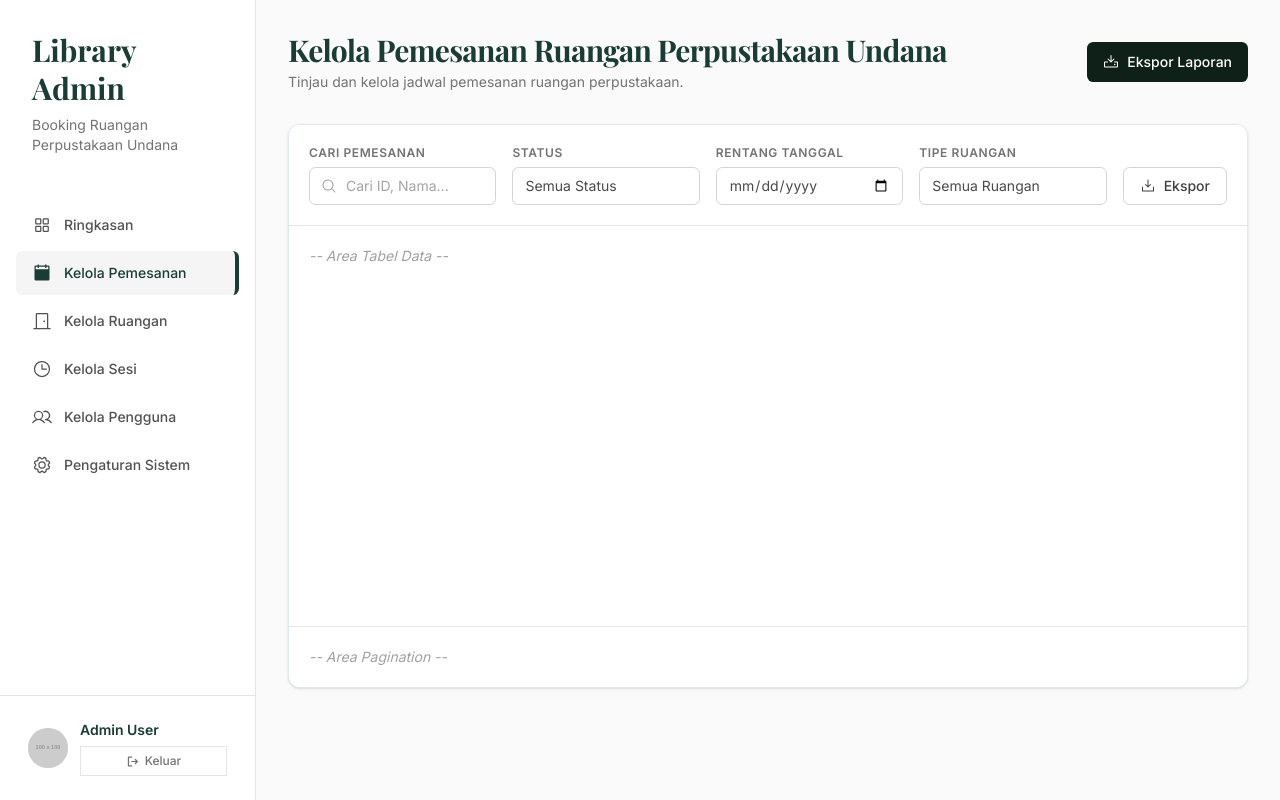
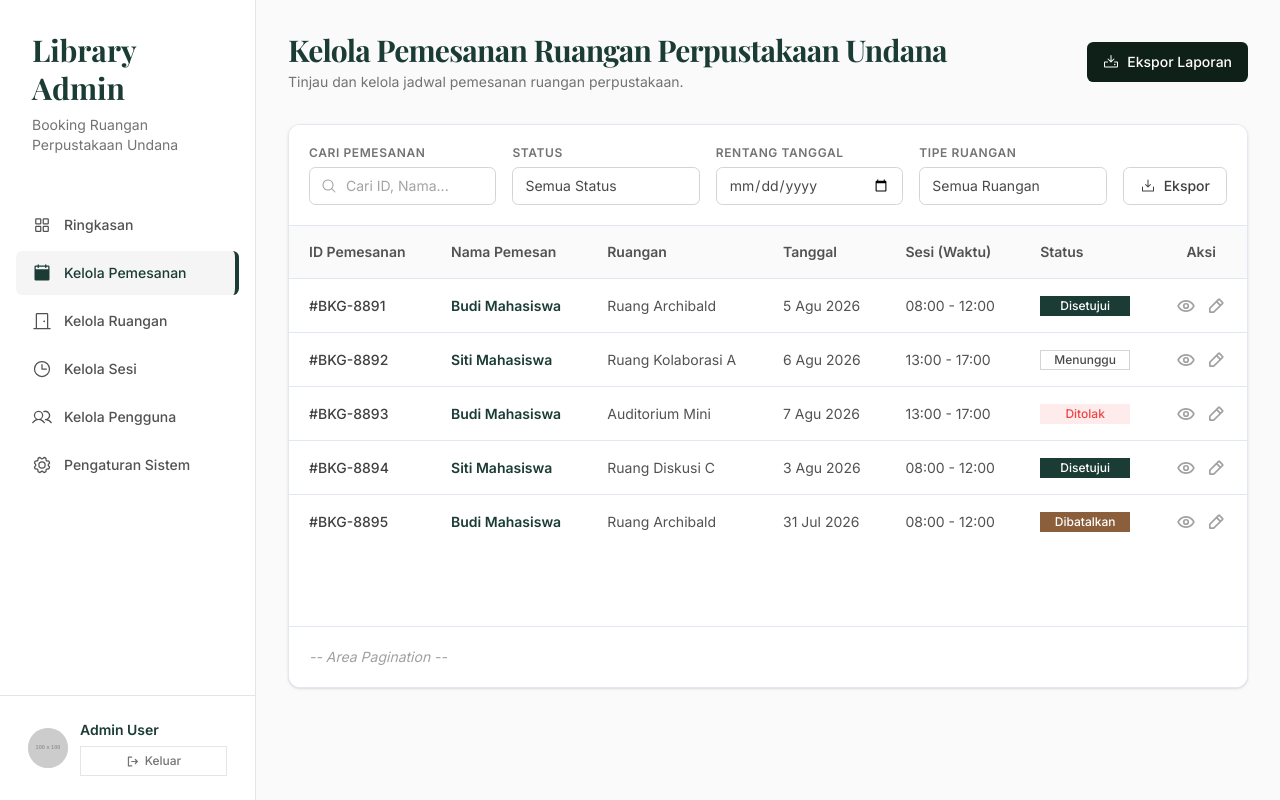
Before and after one commit to legacyditt/booking-room-perpusUndana, a Next.js app in the folder frontend/: page /admin/reservations in a window 1280 px wide. Built offline with nearby package versions, Linux system fonts and the light colour scheme; a web font is replaced by a local one.

Commit message:
feat(admin): implement reservation table with shadcn badges

```diff
--- a/frontend/src/app/(admin)/admin/reservations/page.tsx
+++ b/frontend/src/app/(admin)/admin/reservations/page.tsx
@@ -3,6 +3,7 @@
 import React from "react";
 import { DownloadIcon } from "@phosphor-icons/react";
 import { ReservationFilters } from "@/features/admin/components/ReservationFilters";
+import { ReservationTable } from "@/features/admin/components/ReservationTable";
 
 export default function AdminReservationsPage() {
   return (
@@ -25,15 +26,12 @@ export default function AdminReservationsPage() {
 
       {/* ── Kontainer Utama (Filter, Tabel, Pagination) ── */}
       <div className="bg-white border border-[#E2E8F0] rounded-xl shadow-sm overflow-hidden flex flex-col">
-
         {/* Filter Bar */}
         <ReservationFilters />
 
-        {/* Placeholder: Tabel Data */}
-        <div className="flex-1 p-5 min-h-[400px]">
-          <p className="text-sm text-neutral-400 italic">
-            -- Area Tabel Data --
-          </p>
+        {/* Area Tabel Data */}
+        <div className="flex-1 min-h-[400px]">
+          <ReservationTable />
         </div>
 
         {/* Placeholder: Pagination */}
--- a/frontend/src/features/admin/components/ReservationFilters.tsx
+++ b/frontend/src/features/admin/components/ReservationFilters.tsx
@@ -60,7 +60,6 @@ export function ReservationFilters() {
               <option value="all">Semua Ruangan</option>
               <option value="regular">Reguler</option>
               <option value="premium">Premium</option>
-              <option value="discussion">Ruang Diskusi</option>
             </select>
           </div>
 
--- /dev/null
+++ b/frontend/src/features/admin/components/ReservationTable.tsx
@@ -0,0 +1,93 @@
+"use client";
+
+import React from "react";
+import { Eye, PencilSimple } from "@phosphor-icons/react";
+import { mockRecentBookings } from "@/data/mock";
+import { Badge } from "@/components/ui/badge";
+import { RecentBookingRow } from "@/types/admin";
+
+// ── Pemetaan status booking ke variant Badge & label ─────────────────────────
+type BadgeVariant = "default" | "secondary" | "destructive" | "outline";
+
+const statusConfig: Record<
+  RecentBookingRow["status"],
+  { label: string; variant: BadgeVariant }
+> = {
+  APPROVED: { label: "Disetujui", variant: "default" },
+  PENDING: { label: "Menunggu", variant: "outline" },
+  REJECTED: { label: "Ditolak", variant: "destructive" },
+  CANCELLED: { label: "Dibatalkan", variant: "secondary" },
+};
+
+export function ReservationTable() {
+  return (
+    <div className="w-full overflow-x-auto">
+      <table className="w-full text-left text-sm whitespace-nowrap">
+        {/* Table Header */}
+        <thead className="bg-[#FAFAFA] border-b border-[#E2E8F0]">
+          <tr>
+            <th className="px-5 py-4 font-semibold text-neutral-600">ID Pemesanan</th>
+            <th className="px-5 py-4 font-semibold text-neutral-600">Nama Pemesan</th>
+            <th className="px-5 py-4 font-semibold text-neutral-600">Ruangan</th>
+            <th className="px-5 py-4 font-semibold text-neutral-600">Tanggal</th>
+            <th className="px-5 py-4 font-semibold text-neutral-600">Sesi (Waktu)</th>
+            <th className="px-5 py-4 font-semibold text-neutral-600">Status</th>
+            <th className="px-5 py-4 font-semibold text-neutral-600 text-center">Aksi</th>
+          </tr>
+        </thead>
+
+        {/* Table Body */}
+        <tbody className="divide-y divide-[#E2E8F0]">
+          {mockRecentBookings.map((booking) => {
+            // Ambil konfigurasi label dan variant warna dari map statusConfig
+            const { label, variant } = statusConfig[booking.status];
+
+            return (
+              <tr key={booking.id} className="hover:bg-neutral-50/50 transition-colors group">
+                <td className="px-5 py-4 font-medium text-neutral-700">
+                  #BKG-889{booking.id}
+                </td>
+                <td className="px-5 py-4 font-semibold text-primary">
+                  {booking.userName}
+                </td>
+                <td className="px-5 py-4 text-neutral-600">
+                  {booking.roomName}
+                </td>
+                <td className="px-5 py-4 text-neutral-600">
+                  {booking.date}
+                </td>
+                <td className="px-5 py-4 text-neutral-600">
+                  {booking.sessionTimeRange}
+                </td>
+                <td className="px-5 py-4">
+                  <Badge
+                    variant={variant}
+                    className="min-w-[90px] justify-center"
+                  >
+                    {label}
+                  </Badge>
+                </td>
+                <td className="px-5 py-4">
+                  <div className="flex items-center justify-center gap-3">
+                    <button
+                      className="text-neutral-400 hover:text-primary transition-colors focus:outline-none"
+                      title="Lihat Detail"
+                    >
+                      <Eye weight="bold" size={18} />
+                    </button>
+                    <button
+                      className="text-neutral-400 hover:text-primary transition-colors focus:outline-none"
+                      title="Edit Pemesanan"
+                    >
+                      <PencilSimple weight="bold" size={18} />
+                    </button>
+                  </div>
+                </td>
+              </tr>
+            );
+          })}
+        </tbody>
+      </table>
+    </div>
+  );
+}
```
